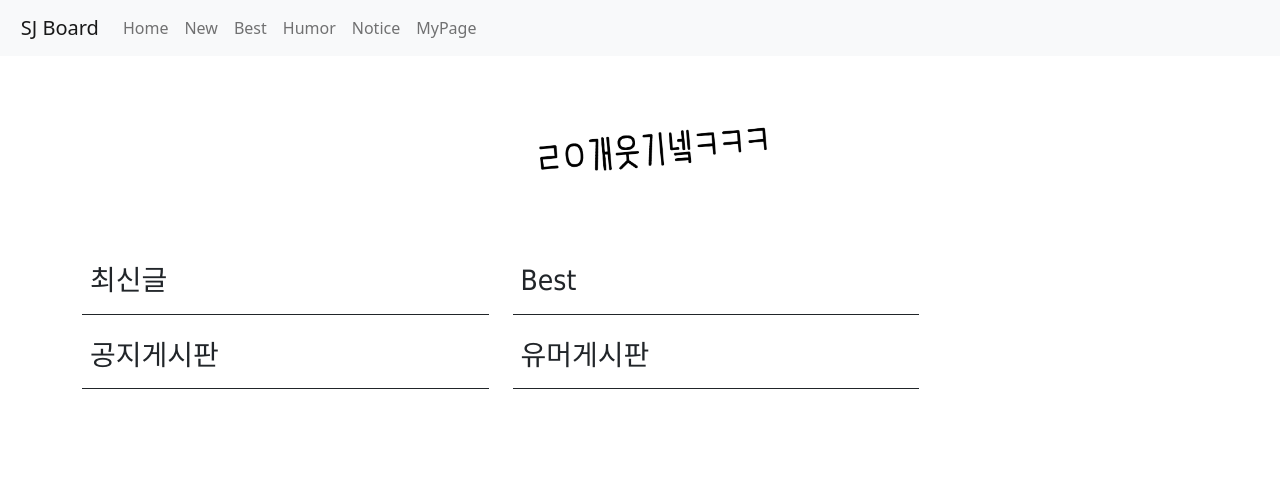
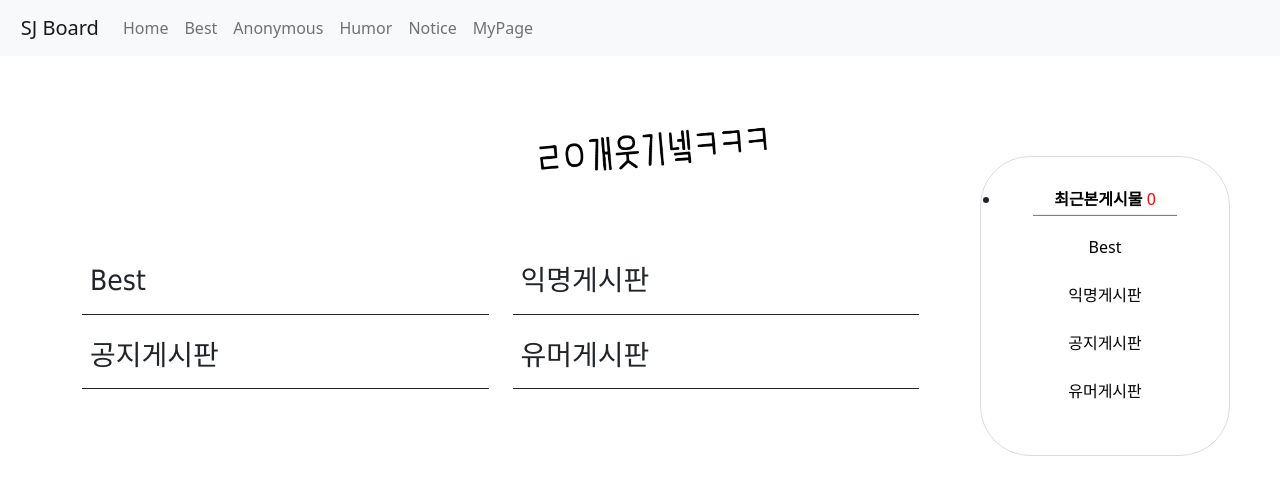
Before and after one commit to Zagg2732/Team1Project, a Java web app: template WebContent/WEB-INF/views/sj/index_sj.jsp in a window 1280 px wide. Shown: the top 495 px of the page. Run offline with Tomcat 11, a stand-in JSP engine, Linux system fonts and the light colour scheme; the template is opened without the code that fills it, so the values that code supplies are empty; some libraries are stand-ins or nearby versions.

Commit message:
간드앗

```diff
--- a/WebContent/META-INF/context.xml
+++ b/WebContent/META-INF/context.xml
@@ -27,7 +27,7 @@ url="jdbc:oracle:thin:@sooyeondb_high?TNS_ADMIN=C://DataBase/oraclecloud/oracle-
 			maxActive="20"
 			password="Bit196team1!"
 			username="bituser"
-			url="jdbc:oracle:thin:@sooyeondb_high?TNS_ADMIN=C://DataBase/oraclecloud/oracle-atp"
+			url="jdbc:oracle:thin:@sooyeondb_high?TNS_ADMIN=/Users/hyunsangjin/oraclecloud/oracle-atp"
 			driverClassName="oracle.jdbc.OracleDriver"
 			type="javax.sql.DataSource"
 			auth="Container"
--- a/WebContent/WEB-INF/views/sj/include/header_sj.jsp
+++ b/WebContent/WEB-INF/views/sj/include/header_sj.jsp
@@ -129,9 +129,9 @@ a:hover {
 				</a></li>
 
 					<li class="nav-item"><a class="nav-link"
-					href="#">New</a></li>
+					href="#">Best</a></li>
 					<li class="nav-item"><a class="nav-link"
-					href="#">Best</a></li>
+					href="#">Anonymous</a></li>
 						<li class="nav-item"><a class="nav-link"
 					href="boardList.sj?type=humor_board">Humor</a></li>
 				<li class="nav-item"><a class="nav-link"
--- a/WebContent/WEB-INF/views/sj/index_sj.jsp
+++ b/WebContent/WEB-INF/views/sj/index_sj.jsp
@@ -100,10 +100,32 @@ a:hover {
 	justify-content: flex-end;
 }
 
-.container{
-			width: 800px;
-		}
+.container {
+	width: 800px;
+}
+
+/* body {margin:0;}
+ #wrap {margin:0 auto;text-align:center;}
+ #quick_bg {margin:0 auto;text-align:center;width:1130px;position:relative;}
+ #quick {position:absolute;z-index:2;top:15px;width:153px;right:0px;}
+ #container {position:relative;} */
+#sidebar {
+	width: 250px;
+	height: 300px;
+	right: 0;
+	border: 1px solid #DCDCDC;
+	border-radius: 50px;
+	text-align: center;
+	margin-right: 50px;
+	padding-top: 10px;
+}
+
+#sidebar ul {
+	padding: 20px;
+}
 </style>
+<script type="text/javascript"
+	src="http://ajax.googleapis.com/ajax/libs/jquery/1.4.3/jquery.min.js"></script>
 
 <link
 	href="https://cdn.jsdelivr.net/npm/bootstrap@5.0.0-beta3/dist/css/bootstrap.min.css"
@@ -114,6 +136,20 @@ a:hover {
 <body>
 	<%-- <jsp:include page="/WEB-INF/views/sj/include/header_sj.jsp"></jsp:include>
 	<jsp:include page="/WEB-INF/views/sj/include/section_sj.jsp"></jsp:include> --%>
+
+	<!-- 배너 -->
+	<!-- <div id="wrap">
+	<div id="container">
+		<div id="quick_bg">
+			<div id="quick">
+				<a href="#form"><img src="images/hsj/d.png"></a>
+			</div>
+		</div>
+	</div>
+</div> -->
+
+
+
 
 
 	<nav class="navbar navbar-expand-lg navbar-light bg-light">
@@ -132,10 +168,8 @@ a:hover {
 						Home <span class="sr-only"></span>
 				</a></li>
 
-					<li class="nav-item"><a class="nav-link"
-					href="#">New</a></li>
-					<li class="nav-item"><a class="nav-link"
-					href="#">Best</a></li>
+				<li class="nav-item"><a class="nav-link" href="#">Best</a></li>
+				<li class="nav-item"><a class="nav-link" href="#">Anonymous</a></li>
 				<li class="nav-item"><a class="nav-link"
 					href="boardList.sj?type=humor_board">Humor</a></li>
 				<li class="nav-item"><a class="nav-link"
@@ -145,12 +179,35 @@ a:hover {
 
 			</ul>
 		</div>
+
 	</nav>
+
 <head>
 <link rel="stylesheet"
 	href="https://cdn.jsdelivr.net/npm/@fortawesome/fontawesome-free@5.15.3/css/fontawesome.min.css">
 </head>
 
+
+	<!-- 사이드 -->
+			<div id="sidebar" style="position: absolute;">
+				<ul>
+					<li align="center"><font color="black"
+						style="font-weight: bold;"> 최근본게시물 </font> <font color="red">0</font>
+						<br>￣￣￣￣￣￣￣￣￣</li>
+
+					<a href="#">Best</a>
+					<br>
+					<br>
+					<a href="#">익명게시판</a>
+					<br>
+					<br>
+					<a href="boardList.sj?type=notice_board">공지게시판</a>
+					<br>
+					<br>
+					<a href="boardList.sj?type=humor_board">유머게시판</a>
+				</ul>
+			</div>
+			<!-- 사이드 끝 -->
 
 <!-- PC Header -->
 <header class="pc-header">
@@ -164,45 +221,20 @@ a:hover {
 
 
 
+
+
 <div class="container">
-<!-- <div class="row at-row" > -->
-
+	<!-- <div class="row at-row" > -->
 	<div class="col-md-9 at-col at-main">
 
 		<div class="row">
 
-			<!-- New -->
-				<div class="col-sm-6">
-				<table class="table table-hover">
-					<thead>
-
-						<tr>
-							<th><h3>최신글</h3></th>
-
-						</tr>
-
-					</thead>
-
-					<tbody>
-
-						<c:forEach var="board" items="${requestScope.noticelist}">
-							<tr class="boardlist">
-								<td><a href="board.sj?idx=${board.idx}&type=notice_board">${board.subject}</a></td>
-
-							</tr>
-							<br>
-						</c:forEach>
-					</tbody>
-				</table>
-				<hr>
-
-			</div> <!-- New 끝 -->
 
 
 
 
-				<!-- 베스트  -->
-				<div class="col-sm-6">
+			<!-- 베스트  -->
+			<div class="col-sm-6">
 				<table class="table table-hover">
 					<thead>
 
@@ -225,8 +257,36 @@ a:hover {
 
 				</table>
 				<hr>
-			</div> <!-- 베스트 끝  -->
+			</div>
+			<!-- 베스트 끝  -->
 
+			<!-- New -->
+			<div class="col-sm-6">
+				<table class="table table-hover">
+					<thead>
+
+						<tr>
+							<th><h3>익명게시판</h3></th>
+
+						</tr>
+
+					</thead>
+
+					<tbody>
+
+						<c:forEach var="board" items="${requestScope.noticelist}">
+							<tr class="boardlist">
+								<td><a href="board.sj?idx=${board.idx}&type=notice_board">${board.subject}</a></td>
+
+							</tr>
+							<br>
+						</c:forEach>
+					</tbody>
+				</table>
+				<hr>
+
+			</div>
+			<!-- New 끝 -->
 
 			<!-- 공지리스트 -->
 			<div class="col-sm-6">
@@ -250,7 +310,8 @@ a:hover {
 					</tbody>
 				</table>
 				<hr>
-			</div> <!-- 공지리스트 끝 -->
+			</div>
+			<!-- 공지리스트 끝 -->
 
 
 			<!-- 유머리스트 -->
@@ -288,13 +349,16 @@ a:hover {
 
 </div> -->
 
-			</div> <!--유머리스트 끝 -->
+			</div>
+			<!--유머리스트 끝 -->
+
+
 
 		</div>
 
 	</div>
-	</div>
 
+</div>
 
 <!-- </div> -->
 
@@ -327,4 +391,34 @@ a:hover {
 
 
 </body>
+
+<script type="text/javascript">
+/* var quick_menu = $('#quick');
+var quick_top = 470;
+
+quick_menu.css('top', $(window).height() );
+$(document).ready(function(){
+quick_menu.animate( { "top": $(document).scrollTop() + quick_top +"px" }, 200 );
+$(window).scroll(function(){
+quick_menu.stop();
+quick_menu.animate( { "top": $(document).scrollTop() + quick_top + "px" }, 500 );
+});
+}); */
+$(function() {
+	var offset = $("#sidebar").offset();
+	var topPadding = 500;  // 300px만큼 여백을 둘때 사용
+	$(window).scroll(function() {
+		if ($(window).scrollTop() > offset.top) {
+			$("#sidebar").stop().animate({
+				marginTop: $(window).scrollTop() - offset.top + topPadding
+			});
+		} else {
+			$("#sidebar").stop().animate({
+				marginTop: 100
+			});
+		};
+	});
+});
+
+</script>
 </html>
```
Also changed, not shown: 1 other file.
